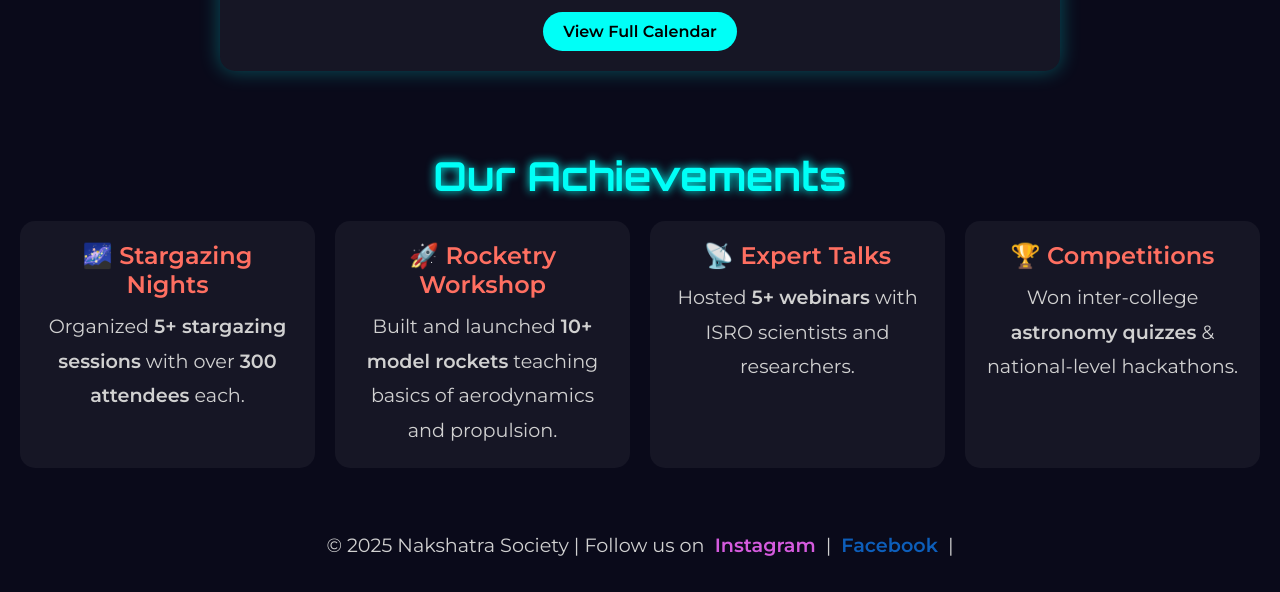
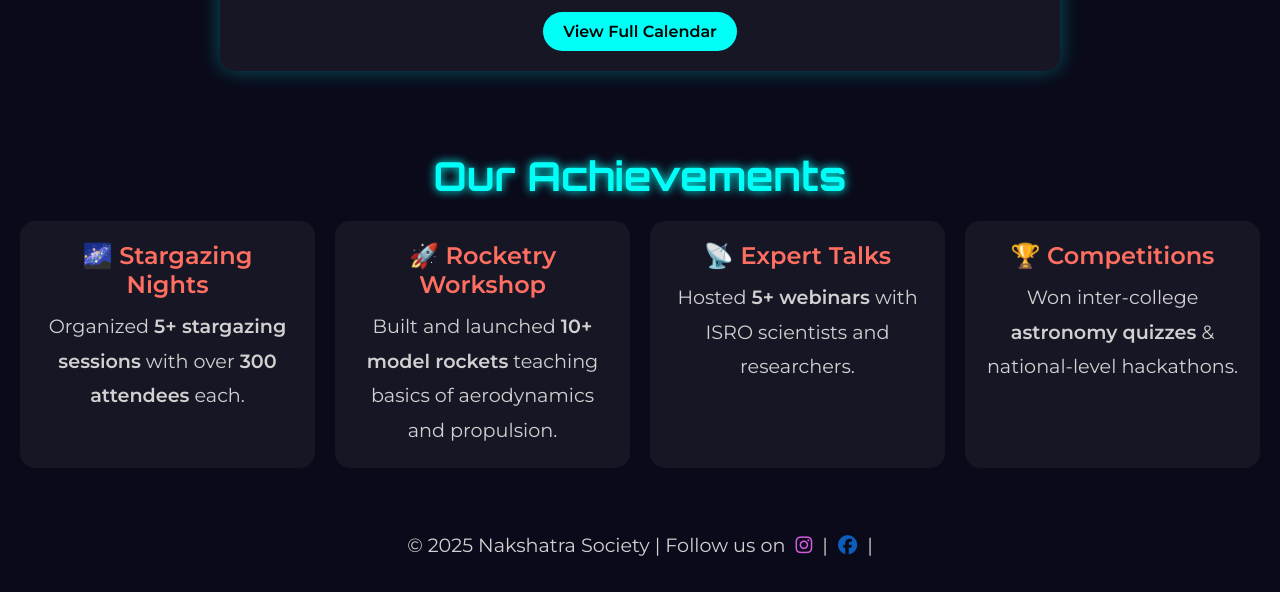
Before and after one commit to Saksham3549/final-project, a plain HTML site: page index.html in a window 1280 px wide. Shown: the part 1087-1679 px from the top of the page. Drawn offline with Linux system fonts and the light colour scheme; files whose address does not match are found by name.

Commit message:
Update index.html

```diff
--- a/index.html
+++ b/index.html
@@ -76,14 +76,14 @@
 
   <!-- Footer -->
   <footer>
+
     <p id="footer">© 2025 Nakshatra Society | Follow us on
-      <a class="enders" id="insta" href="https://www.instagram.com/nakshatra_nsut/?hl=en">Instagram</a> |
-      <a class="enders" id="facebook" href="https://www.facebook.com/Nakshatra.DU/">Facebook</a> |
+      <a class="enders" id="insta" href="https://www.instagram.com/nakshatra_nsut/?hl=en"><i class="fa-brands fa-instagram"></i></a> |
+      <a class="enders" id="facebook" href="https://www.facebook.com/Nakshatra.DU/"><i class="fa-brands fa-facebook"></i></a> |
     </p>
   </footer>
 
-  <!-- Correct relative JS -->
-  <script src="home/home.js"></script>
+  <script src="/home/home.js"></script>
   <script src="https://kit.fontawesome.com/cb6d32611c.js" crossorigin="anonymous"></script>
 </body>
 </html>
```
